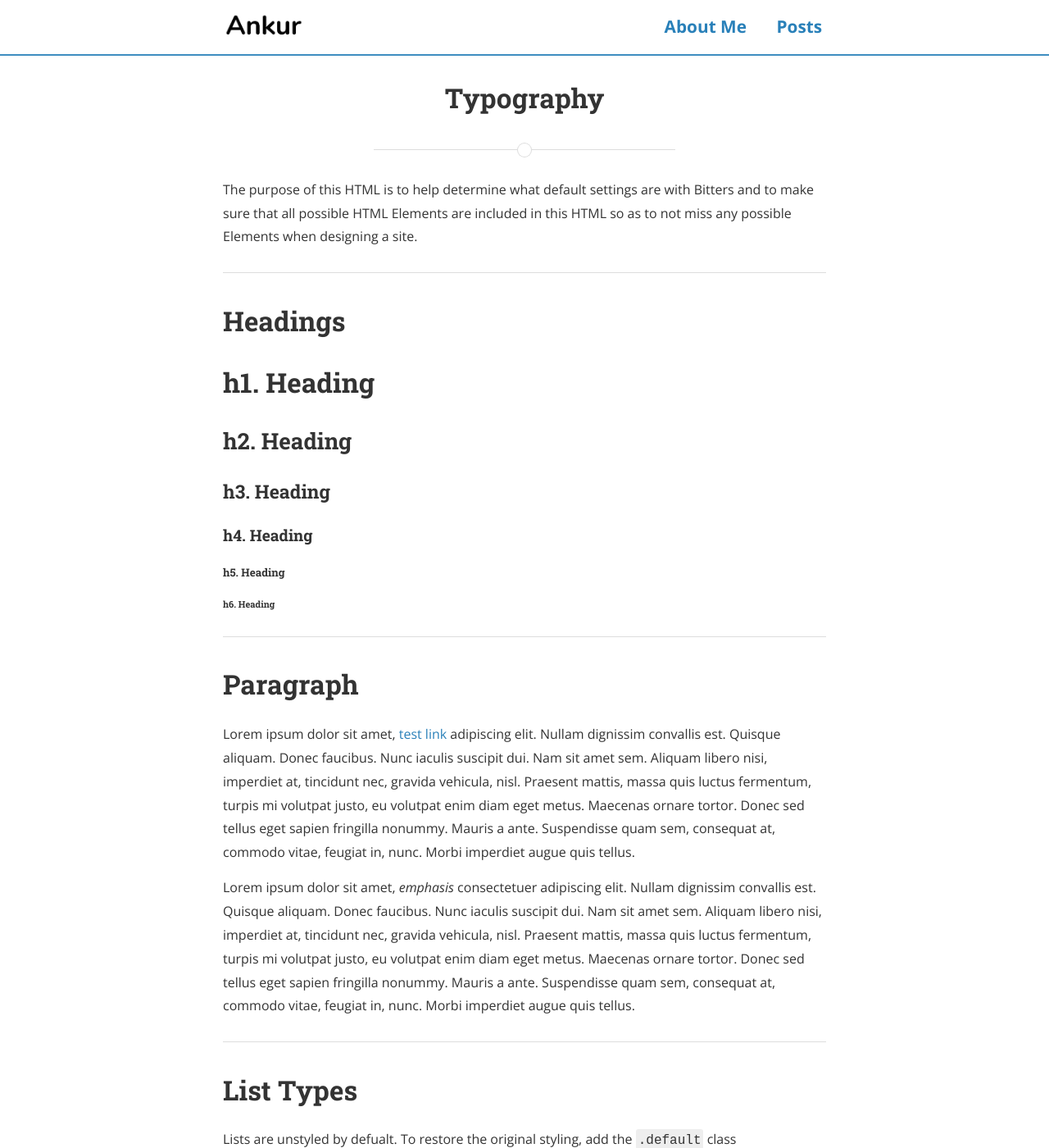
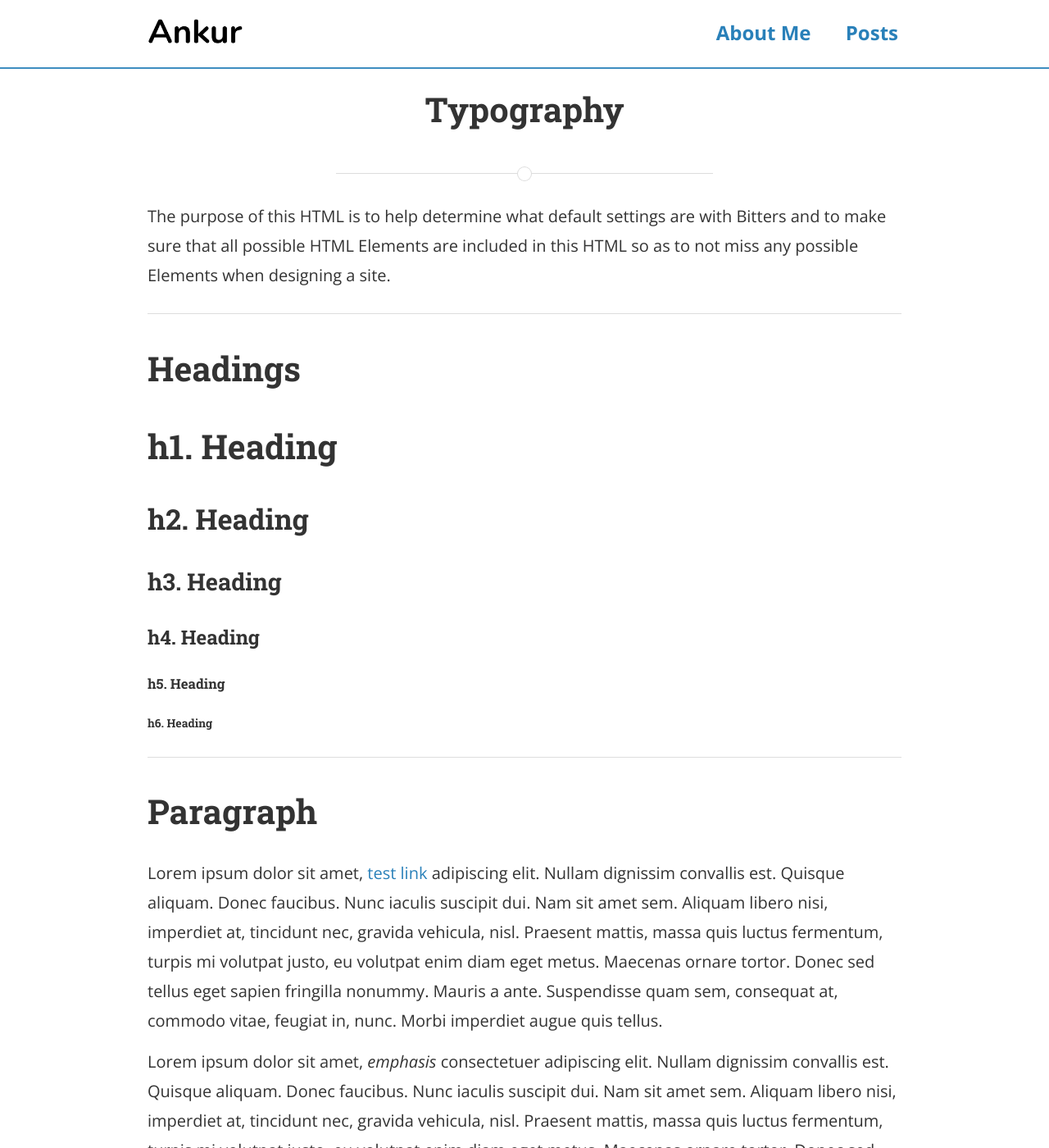
Before and after one commit to asquare100/asquare100.github.io, a Jekyll site: the page built from typography.md, in a window 1280 px wide and 1400 px high. Shown: the whole window at 82% size. Built offline with Jekyll 4.4.1, drawn with Linux system fonts in a browser that asks for light colours; nearby versions of some CDN libraries.

```diff
--- a/_sass/_layout.scss
+++ b/_sass/_layout.scss
@@ -189,7 +189,7 @@
     width: 100%;
     padding: 0.25em 0;
     // Size of page links in header
-    font-size: 1.3em;
+    font-size: 1.2em;
     @include media ($tablet) {
       background: transparent;
       display: inline;
--- a/_sass/base/_variables.scss
+++ b/_sass/base/_variables.scss
@@ -6,8 +6,8 @@
 $heading-font-family: "Roboto Slab", "Helvetica Neue", "Helvetica", "Arial", sans-serif; // $base-font-family;
 
 // Font Sizes
-$base-font-size: $em-base; // 16px
-//$base-font-size: 20px;
+//$base-font-size: $em-base; // 16px
+$base-font-size: 20px;
 
 // Adjust modular scale ratio
 $modular-scale-ratio: $minor-third;
```
Also changed, not shown: assets/icons/android-icon-192x192.png, assets/icons/apple-icon-114x114.png, assets/icons/apple-icon-120x120.png, assets/icons/apple-icon-144x144.png, assets/icons/apple-icon-152x152.png, assets/icons/apple-icon-180x180.png, assets/icons/apple-icon-57x57.png, assets/icons/apple-icon-60x60.png, assets/icons/apple-icon-72x72.png, assets/icons/apple-icon-76x76.png, assets/icons/favicon-16x16.png, assets/icons/favicon-32x32.png, assets/icons/favicon-96x96.png, assets/icons/favicon.ico, 1 more files.
